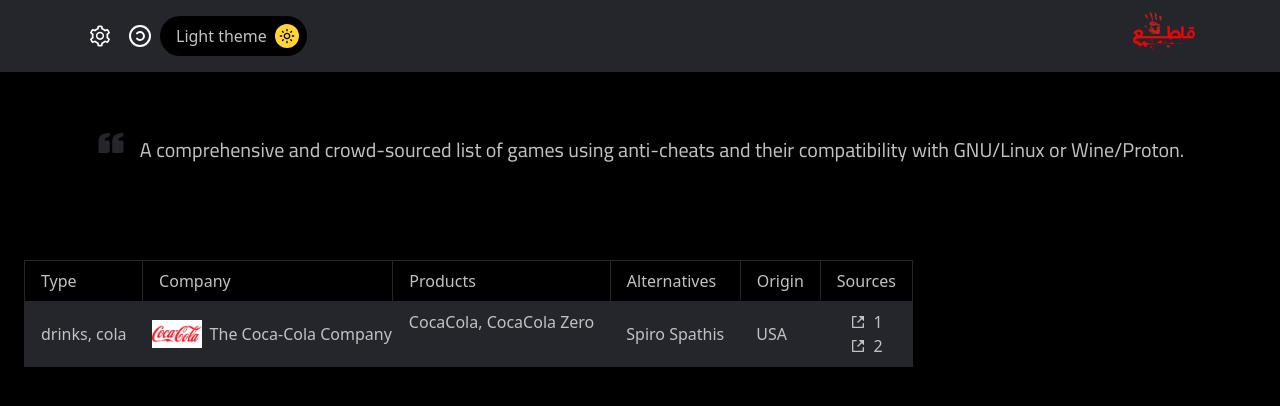
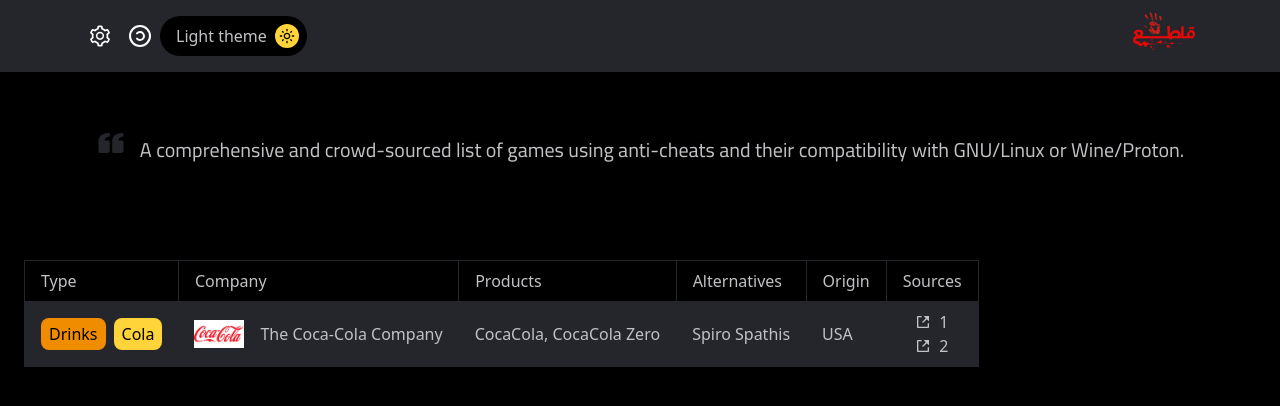
Before and after one commit to 0xyosef/boycott, a Next.js app: page / in a window 1280 px wide. Shown: the top 406 px of the page. Built offline with nearby package versions, Linux system fonts and the light colour scheme.

Commit message:
refactor: extract table cells to its seprate component

```diff
--- /dev/null
+++ b/src/components/TCell.tsx
@@ -0,0 +1,3 @@
+export default function TCell({children}:{children: React.ReactNode}) {
+  return <td className="px-4 py-2">{children}</td>
+}
--- /dev/null
+++ b/src/components/TableAlternatives.tsx
@@ -0,0 +1,19 @@
+import TCell from "./TCell";
+
+export default function TableAlternatives({
+  alternatives,
+}: {
+  alternatives: {
+    name: string;
+    origin: string;
+    image: string;
+    imageAlt: string;
+    sources: string[];
+  }[];
+}) {
+  return (
+    <TCell>
+      {alternatives.flatMap((alternative) => alternative.name).join(", ")}
+    </TCell>
+  );
+}
--- /dev/null
+++ b/src/components/TableCompany.tsx
@@ -0,0 +1,21 @@
+import Image from "next/image";
+import TCell from "./TCell";
+
+export default function TableCompany({
+  image,
+  imageAlt,
+  name,
+}: {
+  image: string;
+  imageAlt: string;
+  name: string;
+}) {
+  return (
+    <TCell>
+      <div className="flex items-center gap-x-4">
+        <Image src={image} alt={imageAlt} width={50} height={40} />
+        <span className="font-medium">{name}</span>
+      </div>
+    </TCell>
+  );
+}
--- /dev/null
+++ b/src/components/TableOrigin.tsx
@@ -0,0 +1,5 @@
+import TCell from "./TCell";
+
+export default function TableOrigin({origin}: { origin: string }) {
+  return <TCell>{origin}</TCell>
+}
--- /dev/null
+++ b/src/components/TableProducts.tsx
@@ -0,0 +1,20 @@
+import TCell from "./TCell";
+
+export function TableProducts({
+  products,
+}: {
+  products: {
+    name: string;
+    image: string;
+    imageAlt: string;
+    alternatives: {
+      name: string;
+      image: string;
+      imageAlt: string;
+    }[];
+  }[];
+}) {
+  return (
+    <TCell>{products.flatMap((product) => product.name).join(", ")}</TCell>
+  );
+}
--- /dev/null
+++ b/src/components/TableSources.tsx
@@ -0,0 +1,20 @@
+import { RiShareBoxFill } from "react-icons/ri";
+import TCell from "./TCell";
+
+export default function TableSources({sources}: { sources: string[] }) {
+  return (
+    <TCell>
+      {sources.map((source, id) => (
+        <a
+          key={id}
+          href={source}
+          target="_blank"
+          className="flex items-center justify-center gap-x-2"
+        >
+          <RiShareBoxFill className="text-text" />
+          {id + 1}
+        </a>
+      ))}
+    </TCell>
+  );
+}
--- /dev/null
+++ b/src/components/TableType.tsx
@@ -0,0 +1,21 @@
+import TCell from "./TCell";
+
+export default function TableType({ types }: { types: string[] }) {
+  return (
+    <TCell>
+      <div className="gap-2 flex items-center justify-center flex-wrap">
+        {types.map((type, id) => (
+          <Type key={id} type={type} />
+        ))}
+      </div>
+    </TCell>
+  );
+}
+
+function Type({ type }: { type: string }) {
+  return (
+    <button className="px-2 py-1 w-fit capitalize even:bg-accent-light odd:bg-accent rounded-lg text-background">
+      {type}
+    </button>
+  );
+}
--- a/src/components/Tbody.tsx
+++ b/src/components/Tbody.tsx
@@ -1,43 +1,22 @@
-import Image from "next/image";
-import { RiShareBoxFill } from "react-icons/ri";
 import BoycottItem from "@/types/boycott";
+import TableType from "./TableType";
+import TableCompany from "./TableCompany";
+import { TableProducts } from "./TableProducts";
+import TableAlternatives from "./TableAlternatives";
+import TableOrigin from "./TableOrigin";
+import TableSources from "./TableSources";
 
 export default function Tbody(props: BoycottItem) {
   return (
     <>
       <tbody className="divide-y text-text border border-primary">
         <tr className="bg-background-light">
-          <td className="whitespace-nowrap px-4 py-2">
-            {props.type.join(", ")}
-          </td>
-          <td className="py-2 font-medium">
-            <span className="flex items-center">
-              <Image
-                className="mx-2"
-                src={props.company.image}
-                alt={props.company.imageAlt}
-                width={50}
-                height={40}
-              />
-              <span>{props.company.name}</span>
-            </span>
-          </td>
-          <td className="px-4 py-2 flex items-center">
-            {props.products.flatMap((product) => product.name).join(", ")}
-          </td>
-          <td className="whitespace-nowrap px-4 py-2">
-            {props.alternatives
-              .flatMap((alternative) => alternative.name)
-              .join(", ")}
-          </td>
-          <td className="whitespace-nowrap px-4 py-2">{props.origin}</td>
-          <td className="whitespace-nowrap px-4 py-2">
-            {props.sources.map((source, id) => (
-              <a key={id} href={source} target="_blank" className="flex items-center justify-center gap-x-2">
-                <RiShareBoxFill className="text-text" />{id + 1}
-              </a>
-            ))}
-          </td>
+          <TableType types={props.type} />
+          <TableCompany {...props.company} />
+          <TableProducts products={props.products} />
+          <TableAlternatives alternatives={props.alternatives} />
+          <TableOrigin origin={props.origin} />
+          <TableSources sources={props.sources} />
         </tr>
       </tbody>
     </>
```
